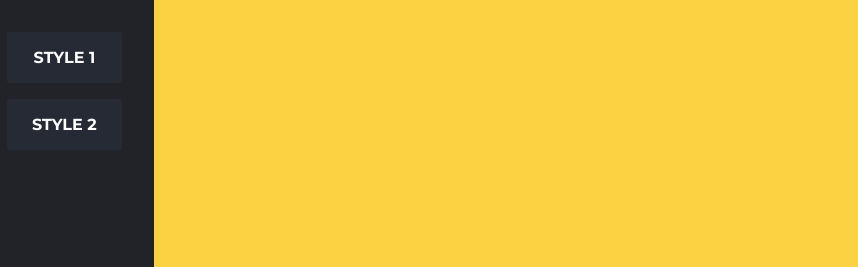
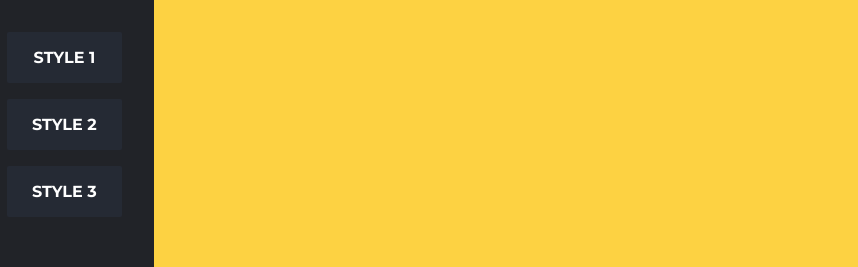
Before and after one commit to WesleyFerreira97/useContext-and-redux-examples, a React (Vite) app: page / in a window 1280 px wide. Shown: the top 267 px of the page, without its empty margins (25-883 px from the left). Built offline with nearby package versions, Linux system fonts and the light colour scheme.

Commit message:
sidebar change context in onClick

```diff
--- a/src/components/Sidebar/index.tsx
+++ b/src/components/Sidebar/index.tsx
@@ -1,9 +1,9 @@
 import React, { useEffect } from 'react'
-import { useSectionsContext } from '../../contexts/SectionsContext'
+import { ValueTypes, useSectionsContext } from '../../contexts/SectionsStyles';
 import { ButtonSidebar } from '../ButtonSidebar'
 import { SidebarWrap } from './style'
 
-const SectionsStyles = {
+const sectionsStyles = {
     section1: {
         bg: '#FF2E63',
         text: 'Section 1'
@@ -19,20 +19,23 @@ const SectionsStyles = {
 }
 
 export function Sidebar() {
-    const { setContextState } = useSectionsContext();
+    const { setValues } = useSectionsContext();
 
-    useEffect(() => {
-
-        setContextState({
-            bg: 'black',
-            text: 'fuck'
-        });
-    }, [])
+    function handleChangeSection(values: ValueTypes) {
+        setValues(values);
+    }
 
     return (
         <SidebarWrap>
-            <ButtonSidebar> Style 1 </ButtonSidebar>
-            <ButtonSidebar> Style 2 </ButtonSidebar>
+            <ButtonSidebar
+                onClick={() => handleChangeSection(sectionsStyles.section1)}> Style 1
+            </ButtonSidebar>
+            <ButtonSidebar
+                onClick={() => handleChangeSection(sectionsStyles.section2)}> Style 2
+            </ButtonSidebar>
+            <ButtonSidebar
+                onClick={() => handleChangeSection(sectionsStyles.section3)}> Style 3
+            </ButtonSidebar>
         </SidebarWrap>
     )
 }
--- a/src/contexts/SectionsContext.tsx
+++ /dev/null
@@ -1,38 +0,0 @@
-import React, { createContext, useContext, useState } from "react";
-
-type SectionsContextTypes = {
-    bg: string;
-    text: string;
-}
-
-type SectionsContextProviderProps = {
-    state: SectionsContextTypes;
-    setState: (state: SectionsContextTypes) => void;
-}
-
-const initialValues = {
-    bg: '#680ba7',
-    text: 'Section Default'
-}
-
-const SectionContext = createContext<SectionsContextTypes>(initialValues);
-
-export const useSectionsContext = () => {
-    const context = useContext(SectionContext);
-    const [contextState, setContextState] = useState<SectionsContextTypes>(context);
-
-    return { contextState, setContextState };
-}
-
-type SectionsStyleTypes = {
-    children: React.ReactNode
-}
-
-export const SectionsStyleProvider = ({ children }: SectionsStyleTypes) => {
-
-    return (
-        <SectionContext.Provider value={initialValues}>
-            {children}
-        </SectionContext.Provider>
-    )
-}
--- a/src/contexts/SectionsStyles.tsx
+++ b/src/contexts/SectionsStyles.tsx
@@ -1,13 +1,13 @@
 import { createContext, useContext, useState } from "react";
 
-type StateTypes = {
+export type ValueTypes = {
     bg: string;
     text: string;
 }
 
 type SectionTypes = {
-    values: StateTypes;
-    setValues: (value: StateTypes) => void;
+    values: ValueTypes;
+    setValues: (value: ValueTypes) => void;
 }
 
 const initialValue = {
@@ -21,7 +21,7 @@ const initialValue = {
 export const SectionsContext = createContext<SectionTypes>(initialValue);
 
 export const SectionsStylesProvider = ({ children }: any) => {
-    const [values, setValues] = useState<StateTypes>(initialValue.values);
+    const [values, setValues] = useState<ValueTypes>(initialValue.values);
 
     return (
         <SectionsContext.Provider value={{ values, setValues }}>
--- a/src/pages/Home.tsx
+++ b/src/pages/Home.tsx
@@ -1,8 +1,6 @@
-import React, { createContext } from 'react'
 import { MainContent } from '../components/MainContent'
 import { Sidebar } from '../components/Sidebar'
 import styled from 'styled-components'
-import { SectionsStyleProvider } from '../contexts/SectionsContext';
 import { SectionsStylesProvider } from '../contexts/SectionsStyles';
 
 const StyledHome = styled.div`
@@ -13,12 +11,10 @@ const StyledHome = styled.div`
 export function Home() {
     return (
         <SectionsStylesProvider>
-            <SectionsStyleProvider>
-                <StyledHome>
-                    <Sidebar />
-                    <MainContent />
-                </StyledHome>
-            </SectionsStyleProvider>
+            <StyledHome>
+                <Sidebar />
+                <MainContent />
+            </StyledHome>
         </SectionsStylesProvider>
     )
 }
```
